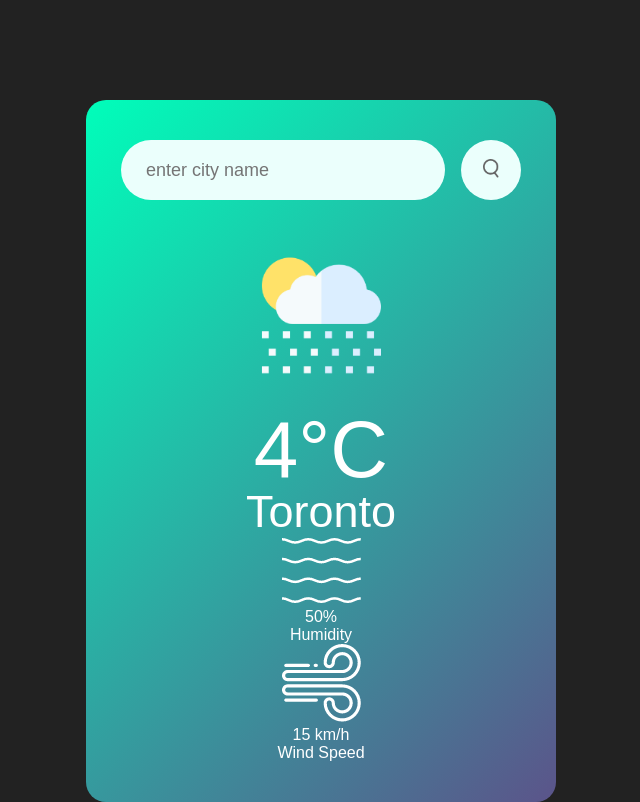
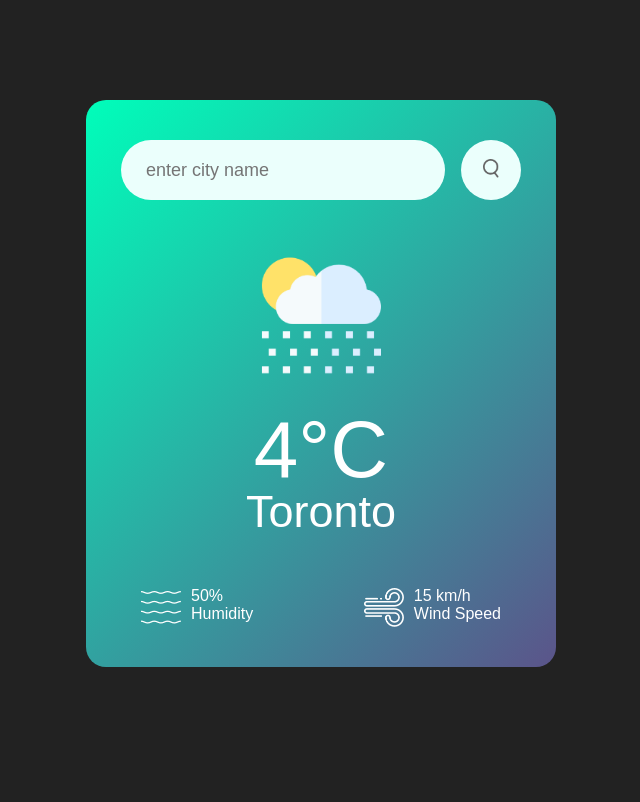
Before and after one commit to janellealmonte/Project1, a plain HTML site: page sitecodes/weatherapp/index.html in a window 1280 px wide. Shown: the whole page, without its empty margins (319-959 px from the left). Drawn offline with Linux system fonts and the light colour scheme; no server answers.

Commit message:
add codes

```diff
--- a/sitecodes/weatherapp/index.html
+++ b/sitecodes/weatherapp/index.html
@@ -39,5 +39,20 @@
     </div>
 </div>
 
+<script>
+
+const apiKey = "1015f5eb6f76c5e53d1ea1de26c2287d";
+const apiUrl = "https://api.openweathermap.org/data/2.5/weather?units=metric&q=toronto";
+
+async function checkWeather(){
+    const response = await fetch(apiUrl + `&appid=${apiKey}`);
+    var data = await response.json();
+
+    console.log(data);
+}
+
+checkWeather();
+</script>
+
 </body>
 </html>
--- a/sitecodes/weatherapp/style.css
+++ b/sitecodes/weatherapp/style.css
@@ -60,3 +60,23 @@ body{
     font-weight: 400;
     margin-top: -10px;
 }
+.details {
+    display: flex;
+    align-items: center;
+    justify-content: space-between;
+    padding: 0 20px;
+    margin-top: 50px;
+}
+.col {
+    display: flex;
+    align-items: center;
+    text-align: left;
+}
+.col img {
+    width: 40px;
+    margin-right: 10px;
+}
+.humidity, .wind{
+    font-size: 28;
+    margin-top: -6px;
+}
```
